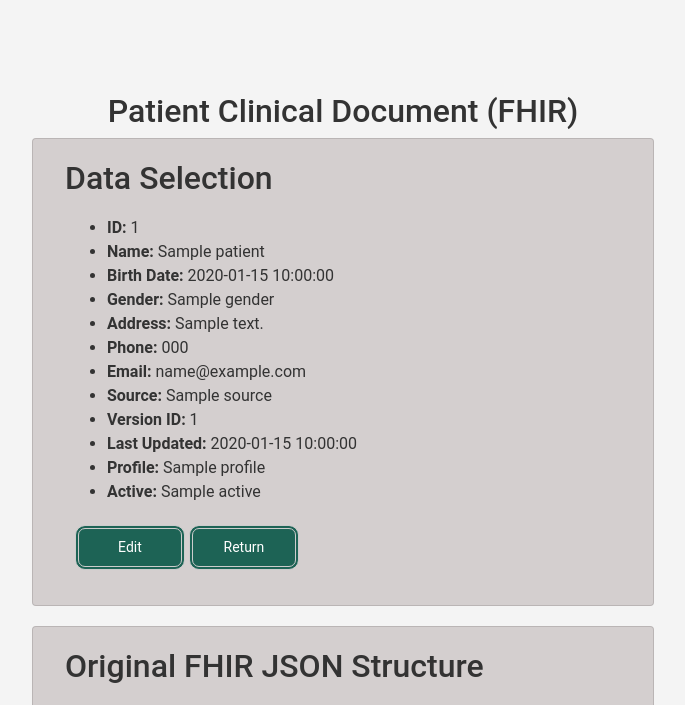
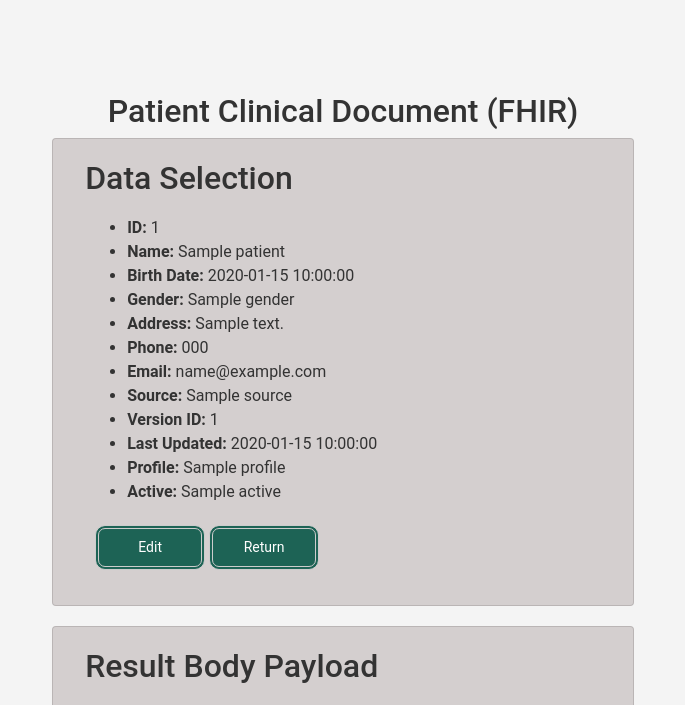
Before and after one commit to ddeveloper72/fhir-patient-summary, a Flask app: template templates/fhir_patient_summary.html in a window 1280 px wide. Shown: the part 44-749 px from the top of the page, without its empty margins (297-982 px from the left). Run offline with Flask 3, Linux system fonts and the light colour scheme; the template is opened without the code that fills it: most values are stand-ins (such as "Sample title", 1, 10 or a date in 2020).

Commit message:
Refactor FHIR patient summary template: update button formatting and change heading to 'Result Body Payload'

```diff
--- a/templates/fhir_patient_summary.html
+++ b/templates/fhir_patient_summary.html
@@ -24,8 +24,9 @@
                         <li><strong>Active:</strong> {{ patient.active }}</li>
                     </ul>
                     <div class="button-inline">
-                        <button onclick="window.location.href='{{ url_for('edit_fhir_patient', patient_id=patient.id) }}'" class="button"
-                            type="button">Edit</button>
+                        <button
+                            onclick="window.location.href='{{ url_for('edit_fhir_patient', patient_id=patient.id) }}'"
+                            class="button" type="button">Edit</button>
                         <button onclick="window.location.href='{{ url_for('fhir_patient_list') }}'" class="button"
                             type="button">Return</button>
                     </div>
@@ -35,7 +36,7 @@
 
         <div class="card">
             <div class="card-body">
-                <h2>Original FHIR JSON Structure</h2>
+                <h2>Result Body Payload</h2>
                 <div class="column">
                     <pre id="json"></pre>
                 </div>
```
